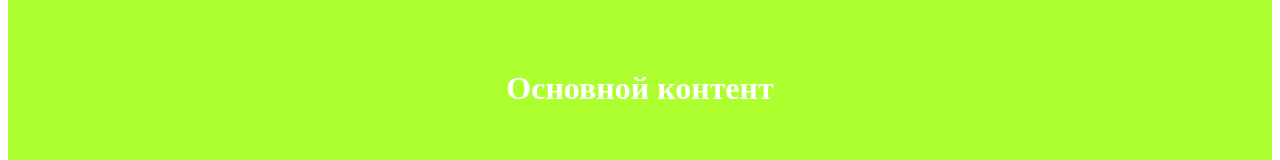
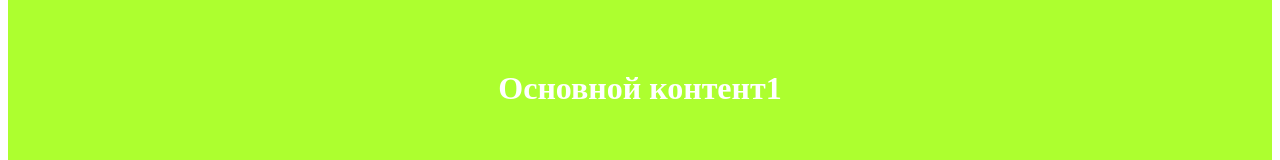
Before and after one commit to AleksandrKhudyakov/git-welcome-test, a plain HTML site: page index.html in a window 1280 px wide. Shown: the part 269-429 px from the top of the page. Drawn offline with Linux system fonts and the light colour scheme.

```diff
--- a/index.html
+++ b/index.html
@@ -10,7 +10,7 @@
   <body>
     <header class="header"><h1>Шапка сайта</h1></header>
     <main class="main">
-      <h1>Основной контент</h1>
+      <h1>Основной контент1</h1>
     </main>
     <footer></footer>
   </body>
```
